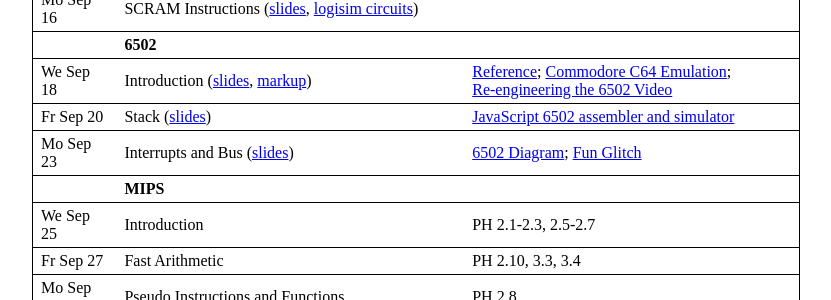
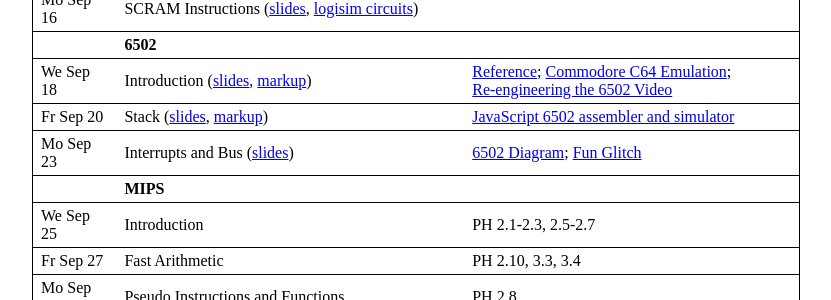
Before and after one commit to jhucsf/fall2019, a Jekyll site: the page built from index.md, in a window 1280 px wide and 900 px high, scrolled down 1304 px. Shown: the part 152-452 px from the top of the window, without its empty margins (224-1055 px from the left). Built offline with Jekyll 4.4.1, drawn with Linux system fonts in a browser that asks for light colours.

Commit message:
markup from lecture 10

```diff
--- a/index.md
+++ b/index.md
@@ -67,7 +67,7 @@ Fr Sep 13 | SCRAM Introduction ([slides](lec/lec07.pdf), [markup](lec/lec07-ink.
 Mo Sep 16 | SCRAM Instructions ([slides](lec/lec08.pdf), [logisim circuits](res/demoSCRAM2.circ))                        |
           | **6502**
 We Sep 18 | Introduction ([slides](lec/lec09.pdf), [markup](lec/lec09-ink.pdf))                            | [Reference](http://obelisk.me.uk/6502/index.html); [Commodore C64 Emulation](https://www.cs.jhu.edu/~phi/csf/c64-emulation/);<br> [Re-engineering the 6502 Video](https://www.youtube.com/watch?v=fWqBmmPQP40)
-Fr Sep 20 | Stack ([slides](lec/lec10.pdf))                                     | [JavaScript 6502 assembler and simulator](http://skilldrick.github.io/easy6502/)
+Fr Sep 20 | Stack ([slides](lec/lec10.pdf), [markup](lec/lec10-ink.pdf))                                     | [JavaScript 6502 assembler and simulator](http://skilldrick.github.io/easy6502/)
 Mo Sep 23 | Interrupts and Bus ([slides](lec/lec11.pdf))                     | [6502 Diagram](https://www.cs.jhu.edu/~phi/csf/slides/6502-diagram-db-sb-ad.png); [Fun Glitch](https://www.youtube.com/watch?v=fj9u00PMkYU&feature=youtu.be)
           | **MIPS**
 We Sep 25 | Introduction                              | PH 2.1-2.3, 2.5-2.7
```
Also changed, not shown: 2 other files.
